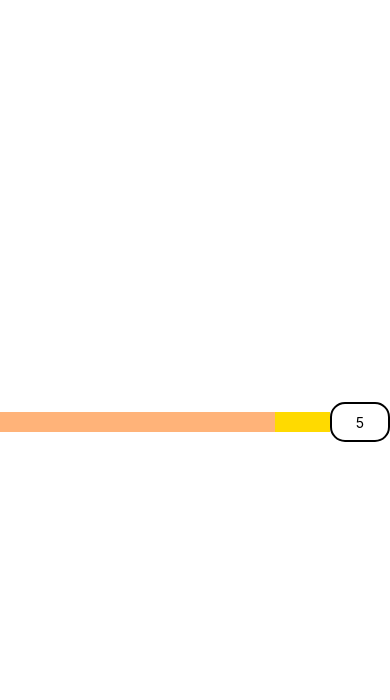
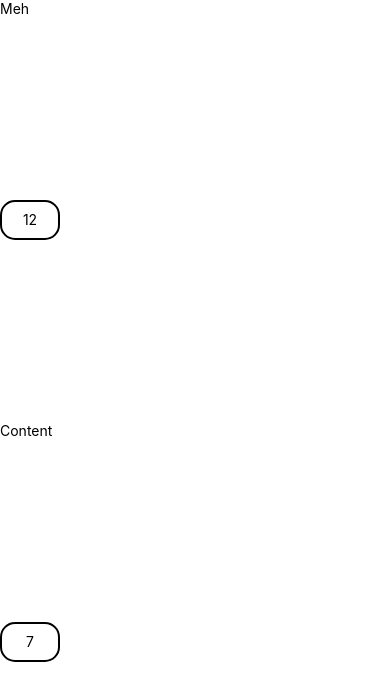
Before and after one commit to orphefs/mood-recording-app, a React Native app: screen / in a window 390 px wide. Shown: the top 700 px of the page. Built offline with nearby package versions, Linux system fonts and the light colour scheme.

Commit message:
concatenate two ColoredSlider components on main screen

```diff
--- a/App.js
+++ b/App.js
@@ -3,14 +3,83 @@ import RoundedSquare from "./components/shapes/RoundedSquare";
 import Screen from "./components/Screen";
 import ColoredSlider from "./components/ColoredSlider";
 
-const moodColors = ["orange", "orange", "orange", "orange", "orange", "yellow"];
+const moodColorsFrustrated = [
+  "orange",
+  "orange",
+  "orange",
+  "orange",
+  "orange",
+  "yellow",
+];
+const moodColorsMeh = [
+  "red",
+  "orange",
+  "orange",
+  "orange",
+  "yellow",
+  "yellow",
+  "yellow",
+  "yellow",
+  "yellow",
+  "yellow",
+  "yellow",
+  "yellow",
+];
+const moodColorsContent = [
+  "yellow",
+  "yellow",
+  "green",
+  "green",
+  "green",
+  "green",
+  "green",
+];
+const moodColorsHappy = [
+  "green",
+  "green",
+  "green",
+  "green",
+  "green",
+  "green",
+  "green",
+];
+
+const allMoodColors = [
+  moodColorsFrustrated,
+  moodColorsContent,
+  moodColorsHappy,
+  moodColorsMeh,
+];
+
 const feeling = "frustrated";
 
 export default function App() {
+  const computeWidth = (moodColors, allMoodColors) => {
+    const percentage = (moodColors.length / allMoodColors.length) * 100;
+    return percentage;
+  };
+
   return (
     <>
       <Screen>
-        <ColoredSlider feeling={feeling} moodColors={moodColors} />
+        <View style={styles.container}>
+          <View
+            style={{
+              flex: 1,
+              width: computeWidth(moodColorsMeh, allMoodColors),
+            }}
+          >
+            <ColoredSlider feeling={"Meh"} moodColors={moodColorsMeh} />
+          </View>
+          <View
+            style={{
+              flex: 1,
+              width: computeWidth(moodColorsContent, allMoodColors),
+            }}
+          >
+            <ColoredSlider feeling={"Content"} moodColors={moodColorsContent} />
+          </View>
+        </View>
       </Screen>
     </>
   );
@@ -19,8 +88,9 @@ export default function App() {
 const styles = StyleSheet.create({
   container: {
     flex: 1,
+    flexDirection: "column",
     backgroundColor: "#fff",
-    alignItems: "center",
-    justifyContent: "center",
+    alignItems: "baseline",
+    justifyContent: "flex-start",
   },
 });
--- a/components/ColoredSlider.js
+++ b/components/ColoredSlider.js
@@ -2,22 +2,34 @@ import React, { Component } from "react";
 import { View, StyleSheet } from "react-native";
 import RoundedSquare from "./shapes/RoundedSquare";
 import ColoredBar from "./shapes/ColoredBar";
+import App from "../App";
+import AppText from "./AppText";
 
-function ColoredSlider({ feeling, moodColors }) {
+function ColoredSlider({ feeling, moodColors, width }) {
   return (
     <View style={styles.container}>
-      <ColoredBar feeling={feeling} moodColors={moodColors} />
-      <RoundedSquare value={5} />
+      <AppText>{feeling}</AppText>
+      <View style={styles.barContainer}>
+        <ColoredBar moodColors={moodColors} />
+        <RoundedSquare value={moodColors.length} />
+      </View>
     </View>
   );
 }
 
 const styles = StyleSheet.create({
-  container: {
+  barContainer: {
     flex: 1,
     flexDirection: "row",
     justifyContent: "center",
     alignItems: "center",
+    // width: "100%",
+  },
+  container: {
+    flex: 1,
+    flexDirection: "column",
+    justifyContent: "flex-end",
+    alignItems: "baseline",
   },
 });
 
--- a/components/shapes/ColoredBar.js
+++ b/components/shapes/ColoredBar.js
@@ -18,11 +18,11 @@ const getMoodFrequencies = (moodColors) => {
   };
 };
 
-function ColoredBar({ feeling, moodColors }) {
+function ColoredBar({ moodColors }) {
   const moodFrequencies = getMoodFrequencies(moodColors);
 
   return (
-    <View style={styles.container}>
+    <View style={[styles.container]}>
       <View
         style={[
           styles.square,
```
